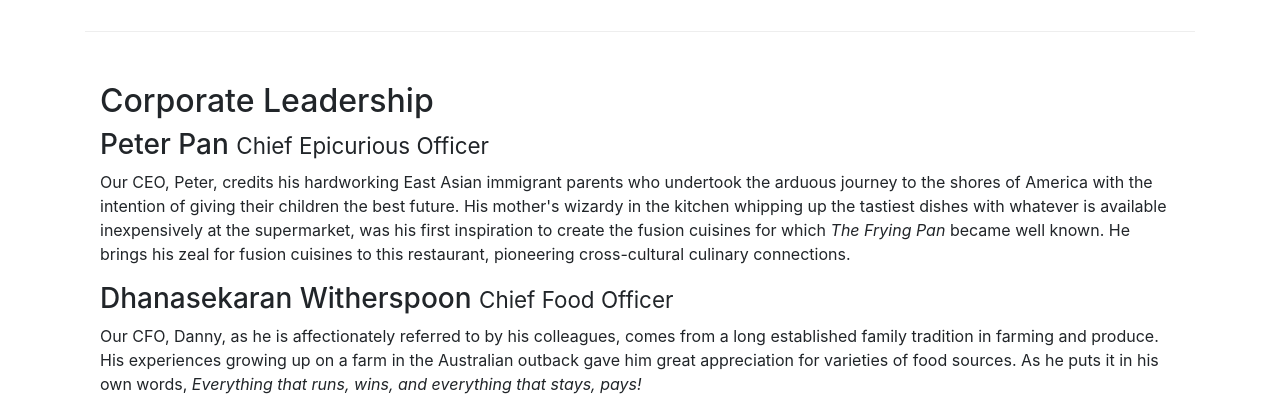
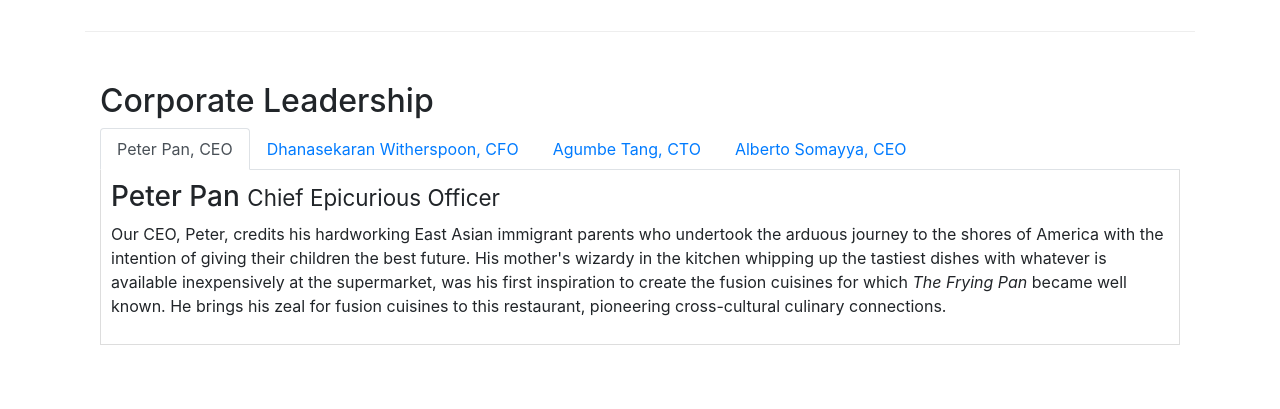
Before and after one commit to atabana/Confusion, a website: page aboutus.html in a window 1280 px wide. Shown: the part 940-1349 px from the top of the page. Drawn offline with nearby package versions, Linux system fonts and the light colour scheme.

Commit message:
add tabs

```diff
--- a/aboutus.html
+++ b/aboutus.html
@@ -111,28 +111,74 @@
         <div class="row row-content">
             <div class="col-12">
                 <h2>Corporate Leadership</h2>
+                <ul class="nav nav-tabs">
+                    <li class=" nav-item">
+                        <a class="nav-link active" href="#peter" role="tab" data-toggle="tab"> Peter Pan, CEO </a>
+                    </li>
+                    <li class=" nav-item">
+                        <a class="nav-link" href="#dhan" role="tab" data-toggle="tab"> Dhanasekaran Witherspoon, CFO
+                        </a>
+                    </li>
+                    <li class=" nav-item">
+                        <a class="nav-link" href="#agumbe" role="tab" data-toggle="tab"> Agumbe Tang, CTO</a>
+                    </li>
+                    <li class=" nav-item">
+                        <a class="nav-link" href="#alberto" role="tab" data-toggle="tab"> Alberto Somayya, CEO </a>
+                    </li>
+                </ul>
+
+                <div class="tab-content">
+                    <div role="tabpanel" class="tab-pane fade show active " id="peter">
                         <h3>Peter Pan <small>Chief Epicurious Officer</small></h3>
-                <p class="d-none d-sm-block">Our CEO, Peter, credits his hardworking East Asian immigrant parents who
-                    undertook the arduous journey to the shores of America with the intention of giving their children
-                    the best future. His mother's wizardy in the kitchen whipping up the tastiest dishes with whatever
-                    is available inexpensively at the supermarket, was his first inspiration to create the fusion
+                        <p class="d-none d-sm-block">Our CEO, Peter, credits his hardworking East Asian immigrant
+                            parents
+                            who
+                            undertook the arduous journey to the shores of America with the intention of giving their
+                            children
+                            the best future. His mother's wizardy in the kitchen whipping up the tastiest dishes with
+                            whatever
+                            is available inexpensively at the supermarket, was his first inspiration to create the
+                            fusion
                             cuisines for which <em>The Frying Pan</em> became well known. He brings his zeal for fusion
                             cuisines to this restaurant, pioneering cross-cultural culinary connections.</p>
+                    </div>
+
+                    <div role="tabpanel" class="tab-pane fade" id="dhan">
                         <h3>Dhanasekaran Witherspoon <small>Chief Food Officer</small></h3>
-                <p class="d-none d-sm-block">Our CFO, Danny, as he is affectionately referred to by his colleagues,
-                    comes from a long established family tradition in farming and produce. His experiences growing up
-                    on a farm in the Australian outback gave him great appreciation for varieties of food sources. As
-                    he puts it in his own words, <em>Everything that runs, wins, and everything that stays, pays!</em></p>
+                        <p class="d-none d-sm-block">Our CFO, Danny, as he is affectionately referred to by his
+                            colleagues,
+                            comes from a long established family tradition in farming and produce. His experiences
+                            growing
+                            up
+                            on a farm in the Australian outback gave him great appreciation for varieties of food
+                            sources.
+                            As
+                            he puts it in his own words, <em>Everything that runs, wins, and everything that stays,
+                                pays!</em></p>
+                    </div>
+
+                    <div role="tabpanel" class="tab-pane fade" id="agumbe">
                         <h3>Agumbe Tang <small>Chief Taste Officer</small></h3>
                         <p class="d-none d-sm-block">Blessed with the most discerning gustatory sense, Agumbe, our CTO,
-                    personally ensures that every dish that we serve meets his exacting tastes. Our chefs dread the
-                    tongue lashing that ensues if their dish does not meet his exacting standards. He lives by his
+                            personally ensures that every dish that we serve meets his exacting tastes. Our chefs dread
+                            the
+                            tongue lashing that ensues if their dish does not meet his exacting standards. He lives by
+                            his
                             motto, <em>You click only if you survive my lick.</em></p>
+                    </div>
+
+                    <div role="tabpanel" class="tab-pane fade" id="alberto">
                         <h3>Alberto Somayya <small>Executive Chef</small></h3>
-                <p class="d-none d-sm-block">Award winning three-star Michelin chef with wide International experience
-                    having worked closely with whos-who in the culinary world, he specializes in creating mouthwatering
-                    Indo-Italian fusion experiences. He says, <em>Put together the cuisines from the two craziest
+                        <p class="d-none d-sm-block">Award winning three-star Michelin chef with wide International
+                            experience
+                            having worked closely with whos-who in the culinary world, he specializes in creating
+                            mouthwatering
+                            Indo-Italian fusion experiences. He says, <em>Put together the cuisines from the two
+                                craziest
                                 cultures, and you get a winning hit! Amma Mia!</em></p>
+                    </div>
+                </div>
+
             </div>
         </div>
         <div class="row row-content">
--- a/css/styles.css
+++ b/css/styles.css
@@ -37,3 +37,10 @@ body{
 .navbar-dark{
     background-color: #512DA8;
 }
+
+.tab-content{
+    border-left: 1px solid #ddd;
+    border-right: 1px solid #ddd;
+    border-bottom: 1px solid #ddd;
+    padding: 10px;
+}
```
Lines whose indentation alone changed are shown as unchanged.
